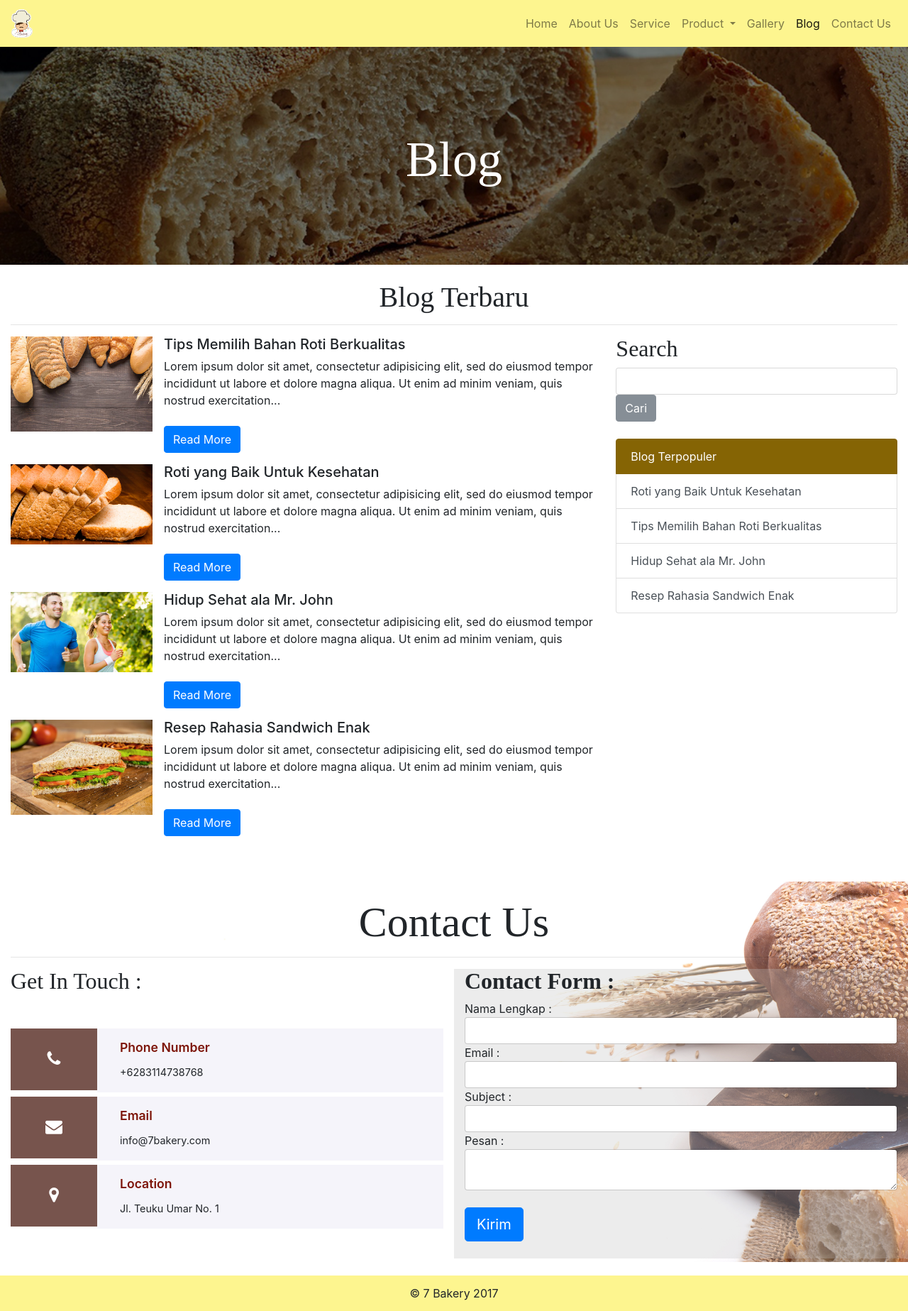
After one commit to citrawarna/7-Bakery, a PHP site: page /blog.php in a window 1280 px wide. The commit adds this page. Shown: the whole page at 71% size. Run offline with PHP 8.4, Linux system fonts and the light colour scheme; some libraries are stand-ins or nearby versions.

Commit message:
komit terbaru

```diff
--- /dev/null
+++ b/blog.php
@@ -0,0 +1,238 @@
+<!DOCTYPE html>
+<html>
+<head>
+	<meta charset="UTF-8">
+	<meta name="viewport" content="width=device-width, initial-scale=1, shrink-to-fit=no">
+	<meta name="image" content="img/logo.png">
+	<meta name="description" content="7 Bakery adalah toko roti terbesar di Bali, yang menyediakan banyak pilihan roti yang berkualitas dan harga terjangkau">
+	<title>Blog - 7 Bakery</title>
+	<link rel="icon" href="img/logo.png" type="image">
+	<!-- LOAD STYLE FROM BOOTSTRAP LIBRARY-->
+	<link rel="stylesheet" href="https://maxcdn.bootstrapcdn.com/bootstrap/4.0.0-beta/css/bootstrap.min.css" integrity="sha384-/Y6pD6FV/Vv2HJnA6t+vslU6fwYXjCFtcEpHbNJ0lyAFsXTsjBbfaDjzALeQsN6M" crossorigin="anonymous">
+	<!-- LOAD STYLE MANUAL -->
+	<link rel="stylesheet" href="css/style.css">
+	<link rel="stylesheet" href="font-awesome/css/font-awesome.css">
+	<link rel="stylesheet" href="prettyPhoto/css/prettyPhoto.css" media="screen" charset="utf-8" />
+	<!-- LOAD JAVASCRIPT FROM BOOTSTRAP LIBRARY -->
+	<script src="js/jquery-3.2.1.min.js"></script>
+	<script src="https://cdnjs.cloudflare.com/ajax/libs/popper.js/1.11.0/umd/popper.min.js" integrity="sha384-b/U6ypiBEHpOf/4+1nzFpr53nxSS+GLCkfwBdFNTxtclqqenISfwAzpKaMNFNmj4" crossorigin="anonymous"></script>
+	<script src="https://maxcdn.bootstrapcdn.com/bootstrap/4.0.0-beta/js/bootstrap.min.js" integrity="sha384-h0AbiXch4ZDo7tp9hKZ4TsHbi047NrKGLO3SEJAg45jXxnGIfYzk4Si90RDIqNm1" crossorigin="anonymous"></script>
+	<script type="text/javascript" src="http://ajax.googleapis.com/ajax/libs/jquery/1.6.2/jquery.min.js"></script>
+	<script src="prettyPhoto/js/jquery.prettyPhoto.js" type="text/javascript" charset="utf-8"></script>
+	<script type="text/javascript" charset="utf-8">
+	  $(document).ready(function(){
+	    $("a[rel^='prettyPhoto']").prettyPhoto();
+	  });
+	</script>
+</head>
+<body>
+	<!-- Navbar -->
+	<nav class="navbar navbar-expand-md navbar-light fixed-top" style="background:#fdf58f" >
+      <a class="navbar-brand" href="#">
+      	<img src="img/logo.png" width="30" height="40" alt="">
+      </a>
+      <button class="navbar-toggler" type="button" data-toggle="collapse" data-target="#navbarCollapse" aria-controls="navbarCollapse" aria-expanded="false" aria-label="Toggle navigation">
+        <span class="navbar-toggler-icon"></span>
+      </button>
+      <div class="collapse navbar-collapse" id="navbarCollapse">
+
+        <ul class="navbar-nav mr-auto ">
+          <!-- SENGAJA DIKOSONGKAN AGAR NAVBAR BISA BERADA DIPOSISI KANAN -->
+        </ul>
+        <ul class="navbar-nav" id="scrollWeb">
+          <li class="nav-item">
+            <a class="nav-link" href="index.php">Home</a>
+          </li>
+          <li class="nav-item">
+            <a class="nav-link" href="about.php">About Us</a>
+          </li>
+          <li class="nav-item">
+            <a class="nav-link" href="index.php#service">Service</a>
+          </li>
+          <li class="nav-item dropdown">
+	        <a class="nav-link dropdown-toggle" href="#" id="navbarDropdown" role="button" data-toggle="dropdown" aria-haspopup="true" aria-expanded="false">
+	          Product
+	        </a>
+	        <div class="dropdown-menu" aria-labelledby="navbarDropdown">
+	          <a class="dropdown-item" href="product.php">Lihat Semua Product</a>
+	          <div class="dropdown-divider"></div>
+	          <a class="dropdown-item" href="product/roti-isi.php">Roti Isi</a>
+	          <a class="dropdown-item" href="product/sandwich.php">Sandwich</a>
+	          <a class="dropdown-item" href="product/donat.php">Donat</a>
+	          <a class="dropdown-item" href="product/brownies.php">Brownies</a>
+	          <a class="dropdown-item" href="product/kue-basah.php">Kue Basah</a>
+	          <a class="dropdown-item" href="product/kue-kering.php">Kue Kering</a>
+	          <a class="dropdown-item" href="product/kue-tart.php">Kue Tart</a>
+	          <a class="dropdown-item" href="product/pudding.php">Pudding</a>
+	        </div>
+	      </li>
+          <li class="nav-item">
+            <a class="nav-link" href="gallery.php">Gallery</a>
+          </li>
+          <li class="nav-item">
+            <a class="nav-link active" href="blog.php">Blog</a>
+          </li>
+          <li class="nav-item">
+            <a class="nav-link" href="contact.php">Contact Us</a>
+          </li>
+        </ul>
+      </div>
+    </nav>
+    <br><br>
+ <!-- end navbar -->
+ 	<div class="container-fluid">
+ 		<div class="row">
+			<img src="img/page-blog.jpg" alt="" class="img-fluid img-header">
+			<div class="centered">Blog</div>
+		</div>
+		<br>
+		<h1 align="center">Blog Terbaru</h1>
+		<hr>
+		<div class="row">
+			<div class="col-md-8 col-lg-8 col-xs-8">
+				<div class="media">
+				  <img class="mr-3 img-blog" src="img/blog-1.jpg" alt="Generic placeholder image">
+				  <div class="media-body">
+				    <h5 class="mt-0">Tips Memilih Bahan Roti Berkualitas</h5>
+				    Lorem ipsum dolor sit amet, consectetur adipisicing elit, sed do eiusmod
+				    tempor incididunt ut labore et dolore magna aliqua. Ut enim ad minim veniam,
+				    quis nostrud exercitation...
+				    <br><br>
+				    <p><a href="blog/tips-memilih-bahan-roti-berkualitas.php" class="btn btn-primary">Read More</a></p>
+				  </div>
+				</div>
+				<div class="media">
+				  <img class="mr-3 img-blog" src="img/blog-2.jpg" alt="Generic placeholder image">
+				  <div class="media-body">
+				    <h5 class="mt-0">Roti yang Baik Untuk Kesehatan</h5>
+				    Lorem ipsum dolor sit amet, consectetur adipisicing elit, sed do eiusmod
+				    tempor incididunt ut labore et dolore magna aliqua. Ut enim ad minim veniam,
+				    quis nostrud exercitation...
+				    <br><br>
+				    <p><a href="#" class="btn btn-primary">Read More</a></p>
+				  </div>
+				</div>
+				<div class="media">
+				  <img class="mr-3 img-blog" src="img/blog-3.jpg" alt="Generic placeholder image">
+				  <div class="media-body">
+				    <h5 class="mt-0">Hidup Sehat ala Mr. John</h5>
+				    Lorem ipsum dolor sit amet, consectetur adipisicing elit, sed do eiusmod
+				    tempor incididunt ut labore et dolore magna aliqua. Ut enim ad minim veniam,
+				    quis nostrud exercitation...
+				    <br><br>
+				    <p><a href="#" class="btn btn-primary">Read More</a></p>
+				  </div>
+				</div>
+				<div class="media">
+				  <img class="mr-3 img-blog" src="img/blog-4.png" alt="Generic placeholder image">
+				  <div class="media-body">
+				    <h5 class="mt-0">Resep Rahasia Sandwich Enak</h5>
+				    Lorem ipsum dolor sit amet, consectetur adipisicing elit, sed do eiusmod
+				    tempor incididunt ut labore et dolore magna aliqua. Ut enim ad minim veniam,
+				    quis nostrud exercitation...
+				    <br><br>
+				    <p><a href="#" class="btn btn-primary">Read More</a></p>
+				  </div>
+				</div>
+			</div>
+
+			<div class="col-md-4 col-xs-4 col-lg-4">
+				<h2>Search</h2>
+				<input type="text" class="form-control" name="">
+				<a href="#" class="btn btn-secondary"> Cari</a>
+				<br><br>
+				<div class="list-group">
+				  <a href="#" class="list-group-item list-group-item-warning active">
+				    Blog Terpopuler
+				  </a>
+				  <a href="#" class="list-group-item list-group-item-action">Roti yang Baik Untuk Kesehatan</a>
+				  <a href="#" class="list-group-item list-group-item-action">Tips Memilih Bahan Roti Berkualitas</a>
+				  <a href="#" class="list-group-item list-group-item-action">Hidup Sehat ala Mr. John</a>
+				  <a href="#" class="list-group-item list-group-item-action">Resep Rahasia Sandwich Enak</a>
+				</div>
+			</div>
+		</div>
+		<br><br>
+		<div class="row" id="contact">
+		<img src="img/contact.jpg" alt="bg-img" width="100%" height="100%">
+		<div class="col-lg-12 col-md-12 col-xs-12 absolute" >
+		      <br>
+		      <h1>Contact Us</h1>
+		      <hr>
+			<div class="row">
+				<div class="col-lg-6 col-md-6 col-xs-6">
+					<h2>Get In Touch : </h2>
+					<div class="address">
+                        <div class="address-grid">
+                            <div class="address-left">
+                                <span class="fa fa-phone" aria-hidden="true"></span>
+                            </div>
+                            <div class="address-right">
+                                <h6>Phone Number</h6>
+                                <p>+6283114738768</p>
+                            </div>
+                            <br><br>
+                        </div>
+					</div>
+					<div class="address">
+                        <div class="address-grid">
+                            <div class="address-left">
+                                <span class="fa fa-envelope" aria-hidden="true"></span>
+                            </div>
+                            <div class="address-right">
+                                <h6>Email</h6>
+                                <p>info@7bakery.com</p>
+                            </div>
+                            <br><br>
+                        </div>
+					</div>
+					<div class="address">
+                        <div class="address-grid">
+                            <div class="address-left">
+                                <span class="fa fa-map-marker" aria-hidden="true"></span>
+                            </div>
+                            <div class="address-right">
+                                <h6>Location</h6>
+                                <p>Jl. Teuku Umar No. 1</p>
+                            </div>
+                            <br><br><br>
+                        </div>
+					</div>
+				</div>
+
+				<div class="col-lg-6 col-md-6 col-xs-6 bg-contact">
+					<div class="contact-form">
+						<h2 style="font-weight:bold">Contact Form : </h2>
+						Nama Lengkap :
+						<input type="text" class="form-control">
+						Email :
+						<input type="text" class="form-control">
+						Subject :
+						<input type="text" class="form-control">
+						Pesan :
+						<textarea class="form-control"></textarea>
+						<br>
+						<input type="submit" class="btn btn-lg btn-primary" value="Kirim">
+						<br>
+						<br>
+					</div>
+				</div>
+			</div>
+			<br>
+			<!-- footer -->
+			<div class="row">
+				<div class="footer " >
+				&copy; 7 Bakery 2017
+				</div>
+			</div>
+		</div>
+	</div>
+ 	</div>
+
+
+	<script type="text/javascript" src="js/jquery.flex-images.min.js"></script>
+	<script type="text/javascript">
+	    $(".galery").flexImages({rowHeight:350});
+	</script>
+</body>
+</html>
--- a/css/style.css
+++ b/css/style.css
@@ -258,3 +258,11 @@ html{height:100%; min-height:100%;}
 .h1-center {
 	text-align: center
 }
+
+.img-blog {
+  width: 200px;
+}
+
+.blog p{
+  font-size:20px;
+}
```
Also changed, not shown: blog/tips-memilih-bahan-roti-berkualitas.php (added, +210 -0 lines), img/1.jpg (added), img/blog-4.png (added), img/page-blog.jpg (added).
